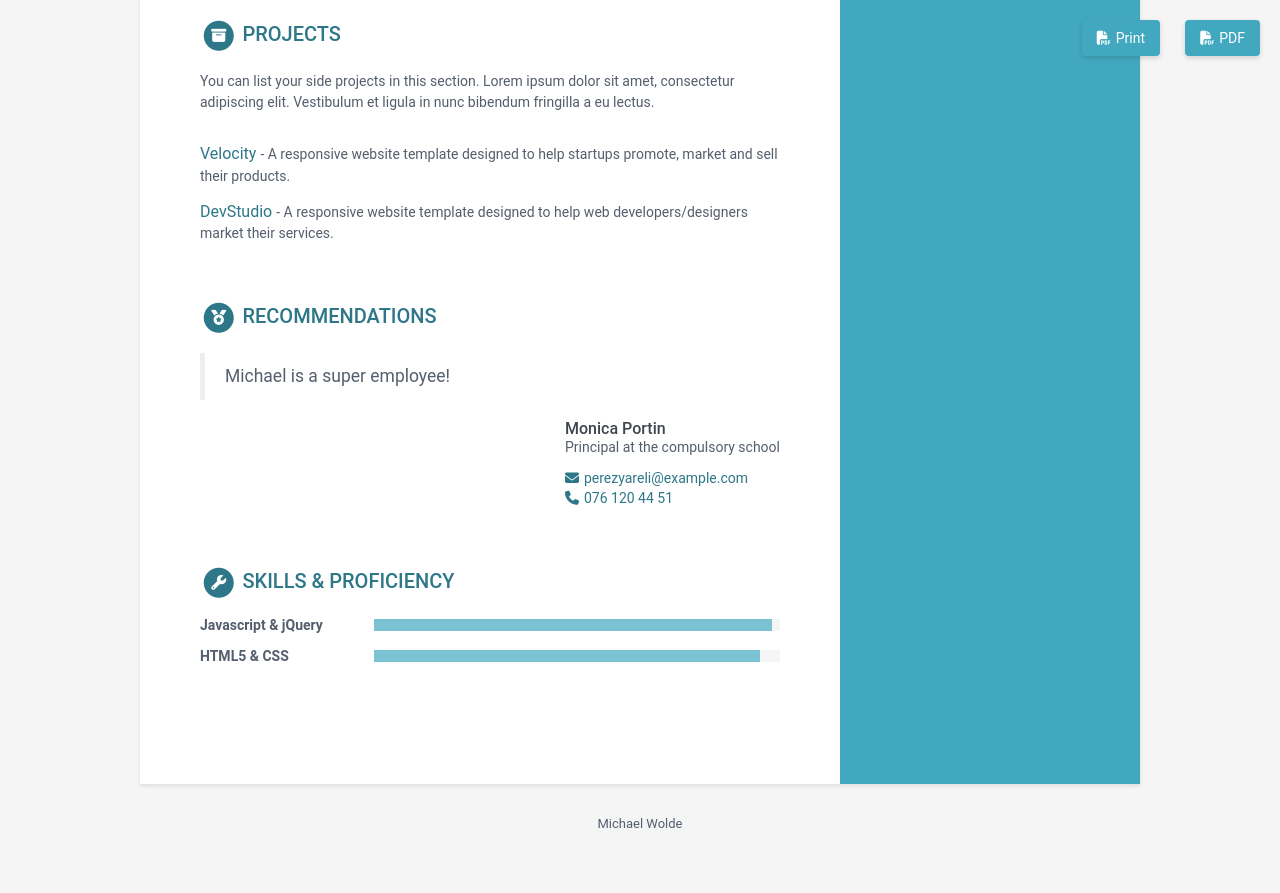
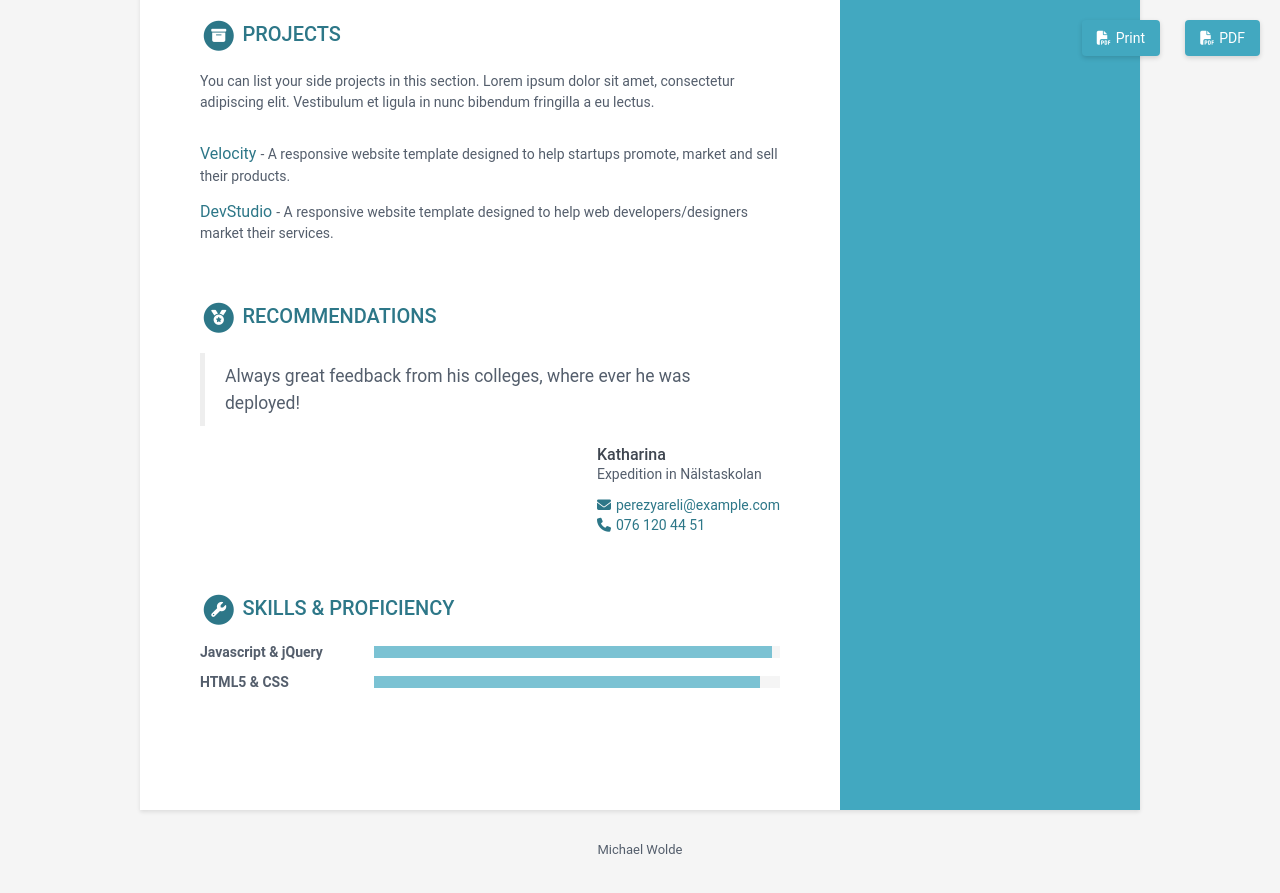
Before and after one commit to MikeW004/resume, a Jekyll site: the page built from index.html, in a window 1280 px wide and 900 px high, scrolled down 1203 px. Shown: the top 893 px of the window. Built offline with Jekyll 4.4.1, drawn with Linux system fonts in a browser that asks for light colours.

```diff
--- a/_data/data.yml
+++ b/_data/data.yml
@@ -20,7 +20,7 @@ sidebar:
   website: https://example.com/ # Include the full website URL, including "http://" or "https://".
   linkedin: linkedin.com/in/michael-wolde-340984431
   github: jekyll
-  pdf: # Add a PDF link here if you want to include a PDF custom version in your resume.
+  pdf: pdf-länk med svensk version på g
 
   languages:
     title: Languages
@@ -133,6 +133,15 @@ recommendations:
     recommendation: |
       Michael is a super employee!
 
+  title: Recommendations
+  list:
+  - person: Katharina
+    email: perezyareli@example.com
+    phone: 076 120 44 51
+    role: Expedition in Nälstaskolan
+    recommendation: |
+      Always great feedback from his colleges, where ever he was deployed!
+
 skills:
   title: Skills &amp; Proficiency
 
```
